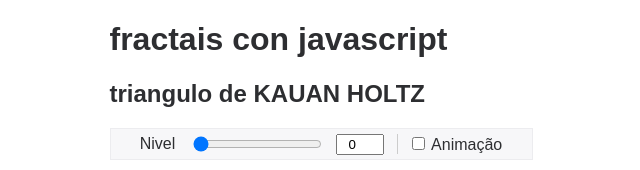
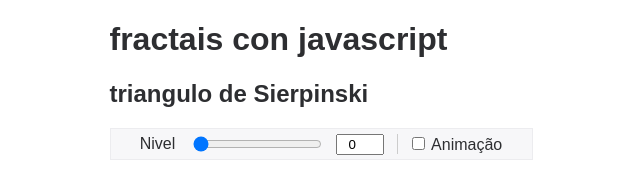
Before and after one commit to KauanHoltz/fractais_2023_2DS, a plain HTML site: page index.html in a window 1280 px wide. Shown: the top 170 px of the page, without its empty margins (319-959 px from the left). Drawn offline with Linux system fonts and the light colour scheme.

Commit message:
Update index.html

```diff
--- a/index.html
+++ b/index.html
@@ -10,7 +10,7 @@
 <body>
     <div class="contenido">
         <h1>fractais con javascript</h1>
-        <h2>triangulo de KAUAN HOLTZ</h2>
+        <h2>triangulo de Sierpinski</h2>
         <div class="controles">
             <label for="niveles">Nivel</label>
             <input id="niveles" value="0"  type="range" min="0"
```
